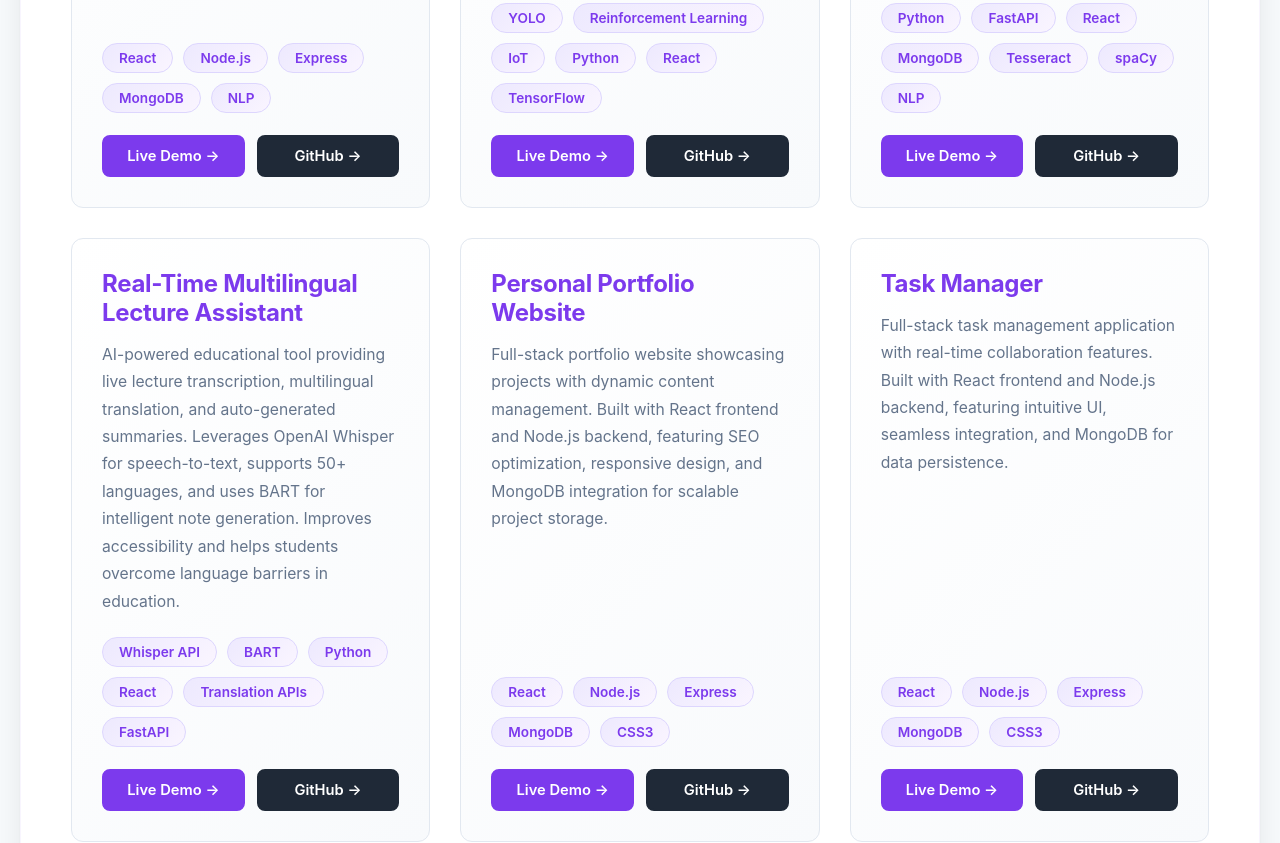
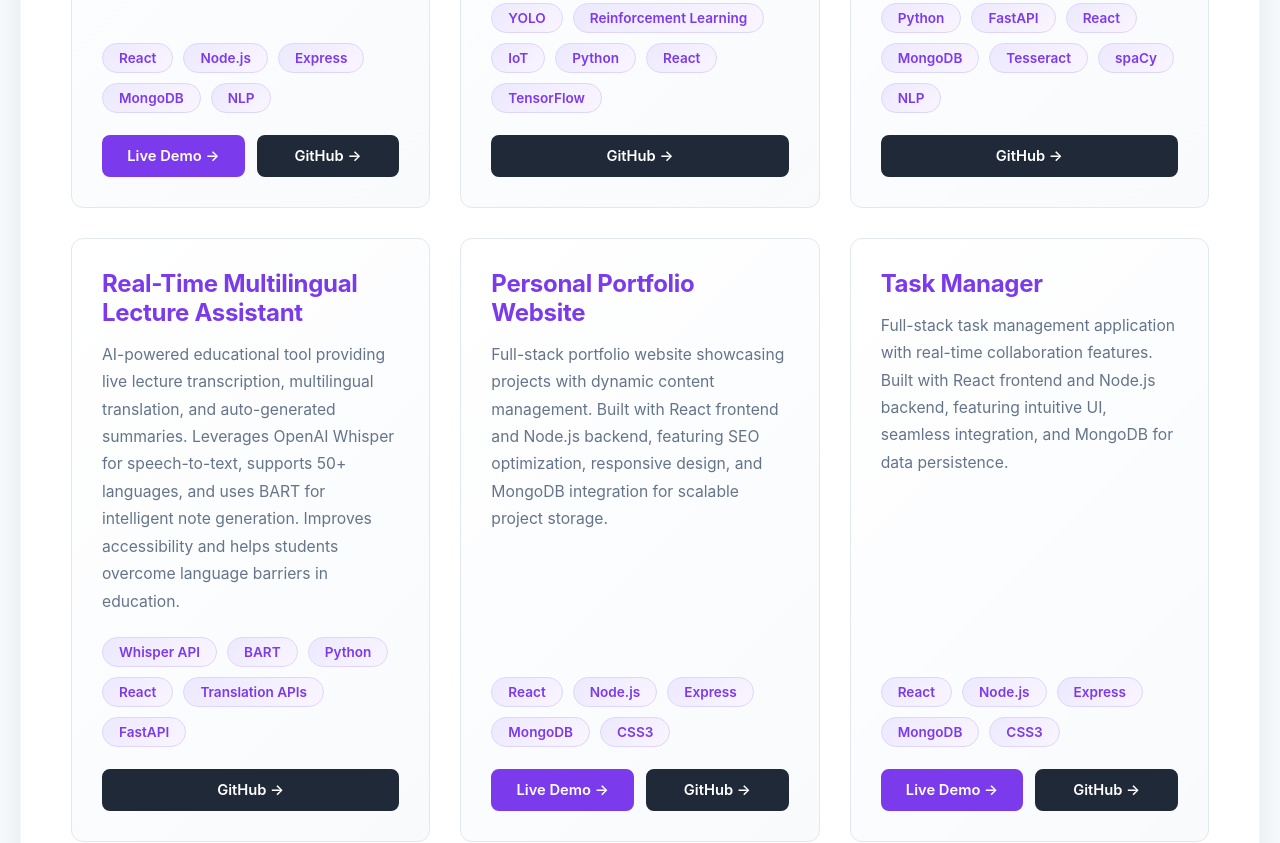
Before and after one commit to HariM917/Portfolio, a React (Create React App) app in the folder frontend/: page / in a window 1280 px wide. Shown: the part 2580-3423 px from the top of the page. Built offline with nearby package versions, Linux system fonts and the light colour scheme; no server answers; the HTML template or start-up script is replaced by a standard one.

Commit message:
Update Lecture Assistant GitHub link and remove live demo links

```diff
--- a/frontend/src/App.js
+++ b/frontend/src/App.js
@@ -41,7 +41,6 @@ function App() {
       title: 'Smart Traffic Management System (STMS)',
       description: 'AI-driven urban traffic optimization system using YOLO for vehicle detection and Reinforcement Learning for adaptive signal control. Integrates IoT sensors for real-time monitoring, predicts congestion patterns, detects accidents, and adapts to weather conditions. Smart India Hackathon-level solution designed for scalable smart city deployment.',
       technologies: ['YOLO', 'Reinforcement Learning', 'IoT', 'Python', 'React', 'TensorFlow'],
-      link: 'https://stms-demo.example.com',
       githubLink: 'https://github.com/HariM917/STMS',
       featured: false,
     },
@@ -50,7 +49,6 @@ function App() {
       title: 'Enterprise Document Intelligence Platform',
       description: 'Enterprise-grade AI platform for automated document processing and intelligent data extraction. Features advanced OCR with Tesseract, NLP-based entity recognition using spaCy, and PII detection for sensitive data protection. Handles multiple document formats, extracts structured data, and provides secure dashboard access for compliance.',
       technologies: ['Python', 'FastAPI', 'React', 'MongoDB', 'Tesseract', 'spaCy', 'NLP'],
-      link: 'https://doc-intelligence.example.com',
       githubLink: 'https://github.com/HariM917/DocumentIntelligence',
       featured: false,
     },
@@ -60,8 +58,7 @@ function App() {
       title: 'Real-Time Multilingual Lecture Assistant',
       description: 'AI-powered educational tool providing live lecture transcription, multilingual translation, and auto-generated summaries. Leverages OpenAI Whisper for speech-to-text, supports 50+ languages, and uses BART for intelligent note generation. Improves accessibility and helps students overcome language barriers in education.',
       technologies: ['Whisper API', 'BART', 'Python', 'React', 'Translation APIs', 'FastAPI'],
-      link: 'https://lecture-assistant.example.com',
-      githubLink: 'https://github.com/HariM917/LectureAssistant',
+      githubLink: 'https://github.com/HariM917/Lecture_Assistant',
       featured: false,
     },
     {
```
Also changed, not shown: 1 other file (tests, documents, lock files or other folders).
